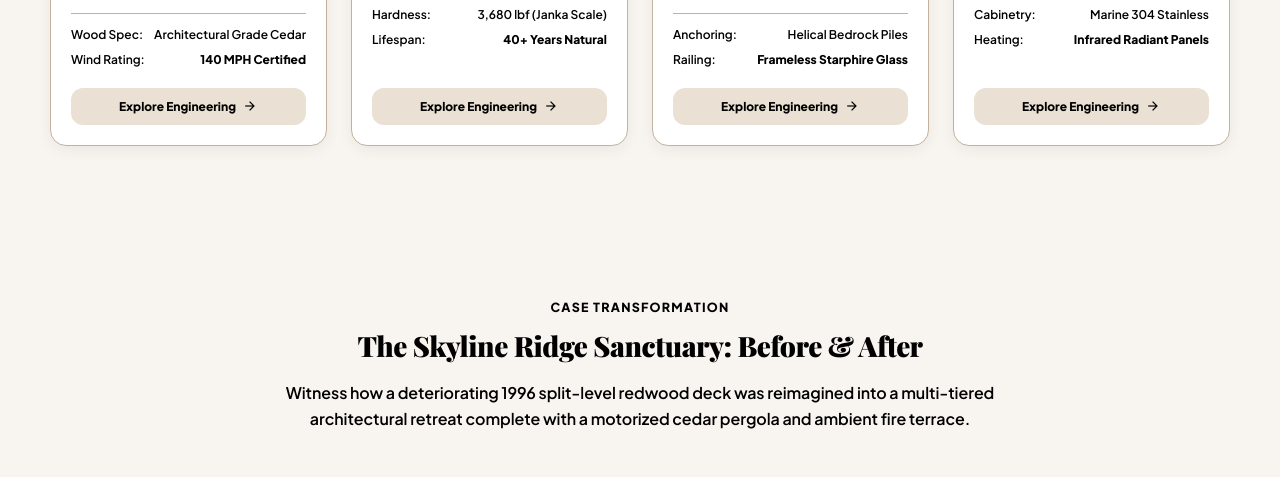
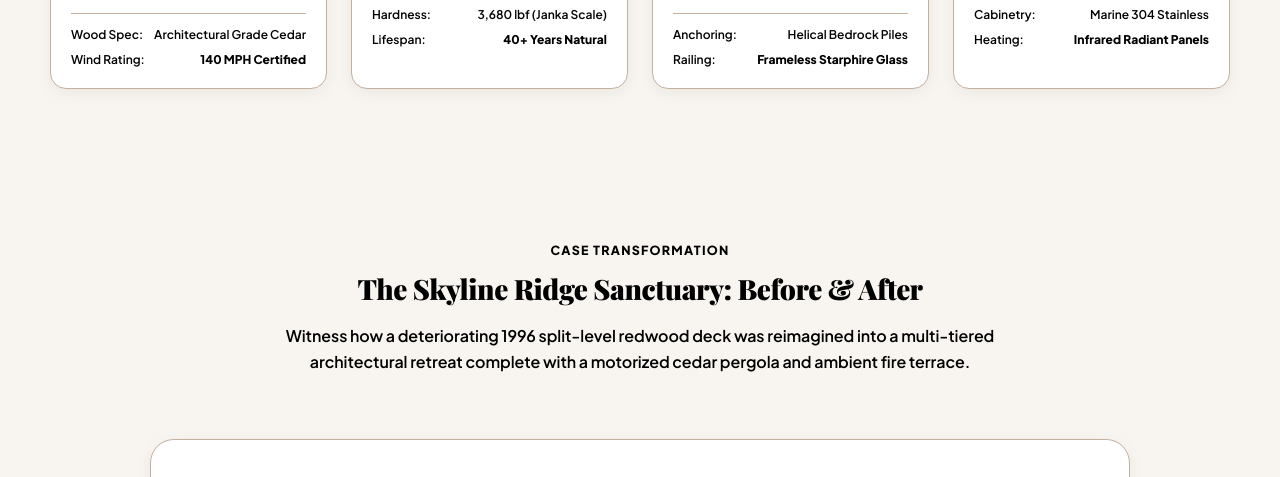
Before and after one commit to Saranya-vijaykumar/timber_terra, a website: page index.html in a window 1280 px wide. Shown: the part 5318-5795 px from the top of the page. Drawn offline with nearby package versions, Linux system fonts and the light colour scheme; a web font is replaced by a local one.

Commit message:
refactor(home): remove 'Explore Engineering' buttons from 4 spatial showcase cards

```diff
--- a/index.html
+++ b/index.html
@@ -2339,12 +2339,6 @@ tailwind.config = {
             </div>
           </div>
         </div>
-        <div class="p-5 pt-0">
-          <a href="service-pergola-design-installation.html" class="w-full py-2.5 px-4 rounded-xl bg-surface-container hover:bg-primary hover:text-white text-primary text-xs font-bold text-center inline-flex items-center justify-center gap-1.5 transition-colors">
-            <span>Explore Engineering</span>
-            <span class="material-symbols-outlined text-[16px]">arrow_forward</span>
-          </a>
-        </div>
       </div>
 
       <!-- Card 2: Brazilian Ipe Pool Terrace -->
@@ -2371,12 +2365,6 @@ tailwind.config = {
             </div>
           </div>
         </div>
-        <div class="p-5 pt-0">
-          <a href="service-timber-decking.html" class="w-full py-2.5 px-4 rounded-xl bg-surface-container hover:bg-primary hover:text-white text-primary text-xs font-bold text-center inline-flex items-center justify-center gap-1.5 transition-colors">
-            <span>Explore Engineering</span>
-            <span class="material-symbols-outlined text-[16px]">arrow_forward</span>
-          </a>
-        </div>
       </div>
 
       <!-- Card 3: Cantilevered Mountain Sanctuary -->
@@ -2403,12 +2391,6 @@ tailwind.config = {
             </div>
           </div>
         </div>
-        <div class="p-5 pt-0">
-          <a href="service-architectural-stairs-railings.html" class="w-full py-2.5 px-4 rounded-xl bg-surface-container hover:bg-primary hover:text-white text-primary text-xs font-bold text-center inline-flex items-center justify-center gap-1.5 transition-colors">
-            <span>Explore Engineering</span>
-            <span class="material-symbols-outlined text-[16px]">arrow_forward</span>
-          </a>
-        </div>
       </div>
 
       <!-- Card 4: Open-Air Culinary Kitchen Hearth -->
@@ -2434,12 +2416,6 @@ tailwind.config = {
               </div>
             </div>
           </div>
-        </div>
-        <div class="p-5 pt-0">
-          <a href="service-outdoor-living-spaces.html" class="w-full py-2.5 px-4 rounded-xl bg-surface-container hover:bg-primary hover:text-white text-primary text-xs font-bold text-center inline-flex items-center justify-center gap-1.5 transition-colors">
-            <span>Explore Engineering</span>
-            <span class="material-symbols-outlined text-[16px]">arrow_forward</span>
-          </a>
         </div>
       </div>
 
```
